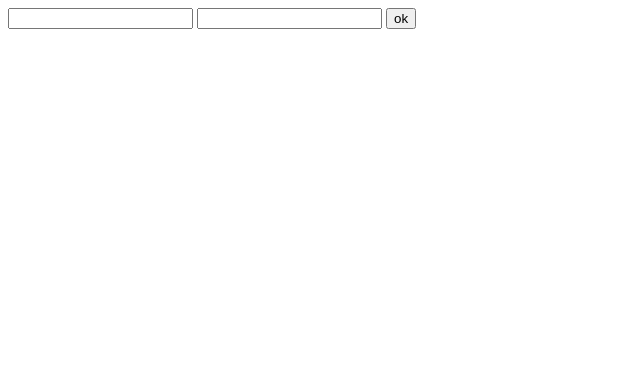
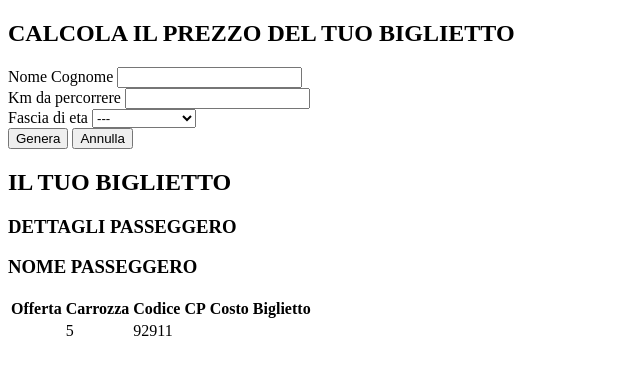
Before and after one commit to DrKillex/js-biglietto-treno-form, a plain HTML site: page index.html in a window 1280 px wide. Shown: the whole page, without its empty margins (0-640 px from the left). Drawn offline with Linux system fonts and the light colour scheme.

Commit message:
finito no grafica

```diff
--- a/index.html
+++ b/index.html
@@ -8,12 +8,66 @@
     <link rel="stylesheet" href="css/style.css">
 </head>
 <body>
-    <form action="">
-    <input type="text" id="km">
-    <input type="text" id="eta">
-    <button type="button" id="submit">ok</button>
-    <span id="test"></span>
+    <section>
+        <h1>CALCOLA IL PREZZO DEL TUO BIGLIETTO</h1>
+        <form action="">
+            <div>
+                <div>
+                    <label for="name">Nome Cognome</label>
+                    <input type="text" id="name">
+                </div>
+                <div>
+                    <label for="km">Km da percorrere</label>
+                    <input type="number" id="km">
+                </div>
+                <div>
+                    <label for="eta">Fascia di eta</label>
+                    <select name="" id="eta">
+                        <option value="---">---</option>
+                        <option value="17">MINORENNE</option>
+                        <option value="30">ADULTO</option>
+                        <option value="66">OVER 65</option>
+                    </select>
+                </div>
+            </div>
+            <div>
+                <button type="button" id="submit">Genera</button>
+                <button type="reset" id="reset">Annulla</button>
+            </div>
+        </form>
+    </section>
+    <section id="my-ticket">
+        <h2>IL TUO BIGLIETTO</h2>
+        <div>
+            <h3>DETTAGLI PASSEGGERO</h3>
+            <div>
+                <div>
+                    <h3>NOME PASSEGGERO</h3>
+                    <div id="nome-passeggero"></div>
+                </div>
+                <div>
+                    <table>
+                        <thead>
+                            <tr>
+                                <th>Offerta</th>
+                                <th>Carrozza</th>
+                                <th>Codice CP</th>
+                                <th>Costo Biglietto</th>
+                            </tr>
+                        </thead>
+                        <tbody>
+                            <tr>
+                                <td id="ticket-type"></td>
+                                <td>5</td>
+                                <td>92911</td>
+                                <td id="final-price"></td>
+                            </tr>
+                        </tbody>
+                    </table>
+                </div>
+            </div>
+        </div>
+    </section>
     <script src="js/main.js"></script>
-</form>
 </body>
 </html>
--- a/js/main.js
+++ b/js/main.js
@@ -1,13 +1,16 @@
-'use strict'
+"use strict";
 
-
-const submitBtn = document.getElementById('submit')
+const submitBtn = document.getElementById('submit');
 
 const priceKm = 0.21;
 
 const under18 = 0.2;
 
 const over65 = 0.4;
+
+const ticketType = document.getElementById('ticket-type')
+
+let nameUser ;
 
 let numKm ;
 
@@ -19,6 +22,8 @@ submitBtn.addEventListener('click',
 
 function() {
 
+    nameUser = document.getElementById('name').value;
+
     numKm = Number(document.getElementById('km').value);
 
     age = Number(document.getElementById('eta').value);
@@ -29,17 +34,27 @@ function() {
 
         ticketPrice -= ticketPrice * under18
 
+        ticketType.innerHTML = "Sconto Under18"
+
     } else if (age >= 65){
 
         ticketPrice -= ticketPrice * over65
 
-    };
+        ticketType.innerHTML = "Sconto Over65"
+
+    } else {
+
+        ticketType.innerHTML = "Biglietto Standard"
+
+    }
 
     console.log({numKm});
 
     console.log({age});
 
-    document.getElementById('test').innerHTML = Number(ticketPrice).toFixed(2);
+    document.getElementById('nome-passeggero').innerHTML = nameUser
+
+    document.getElementById('final-price').innerHTML = Number(ticketPrice).toFixed(2);
 
 }
 );
```
